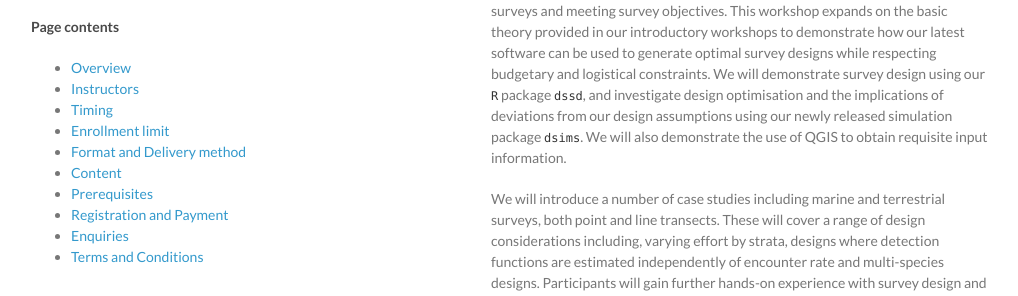
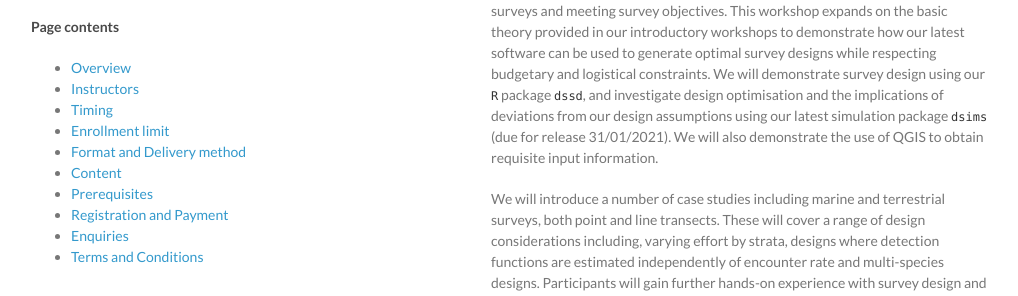
Before and after one commit to distanceworkshops/distanceworkshops.github.io, a Jekyll site: the page built from design-march-2021.md, in a window 1280 px wide and 900 px high. Shown: the part 184-480 px from the top of the window, without its empty margins (129-1147 px from the left). Built offline with Jekyll 4.4.1, drawn with Linux system fonts in a browser that asks for light colours.

Commit message:
Update design-march-2021.md

```diff
--- a/design-march-2021.md
+++ b/design-march-2021.md
@@ -7,7 +7,7 @@ layout: index
 
 ## Overview
 
-Good survey design is critical for obtaining reliable results in distance sampling surveys and meeting survey objectives. This workshop expands on the basic theory provided in our introductory workshops to demonstrate how our latest software can be used to generate optimal survey designs while respecting budgetary and logistical constraints. We will demonstrate survey design using our `R` package `dssd`, and investigate design optimisation and the implications of deviations from our design assumptions using our newly released simulation package `dsims`. We will also demonstrate the use of QGIS to obtain requisite input information.
+Good survey design is critical for obtaining reliable results in distance sampling surveys and meeting survey objectives. This workshop expands on the basic theory provided in our introductory workshops to demonstrate how our latest software can be used to generate optimal survey designs while respecting budgetary and logistical constraints. We will demonstrate survey design using our `R` package `dssd`, and investigate design optimisation and the implications of deviations from our design assumptions using our latest simulation package `dsims` (due for release 31/01/2021). We will also demonstrate the use of QGIS to obtain requisite input information.
 
 We will introduce a number of case studies including marine and terrestrial surveys, both point and line transects. These will cover a range of design considerations including, varying effort by strata, designs where detection functions are estimated independently of encounter rate and multi-species designs. Participants will gain further hands-on experience with survey design and simulation in the form of a practical. Discussions on the final day will be tailored to participants own survey design challenges.
 
```
